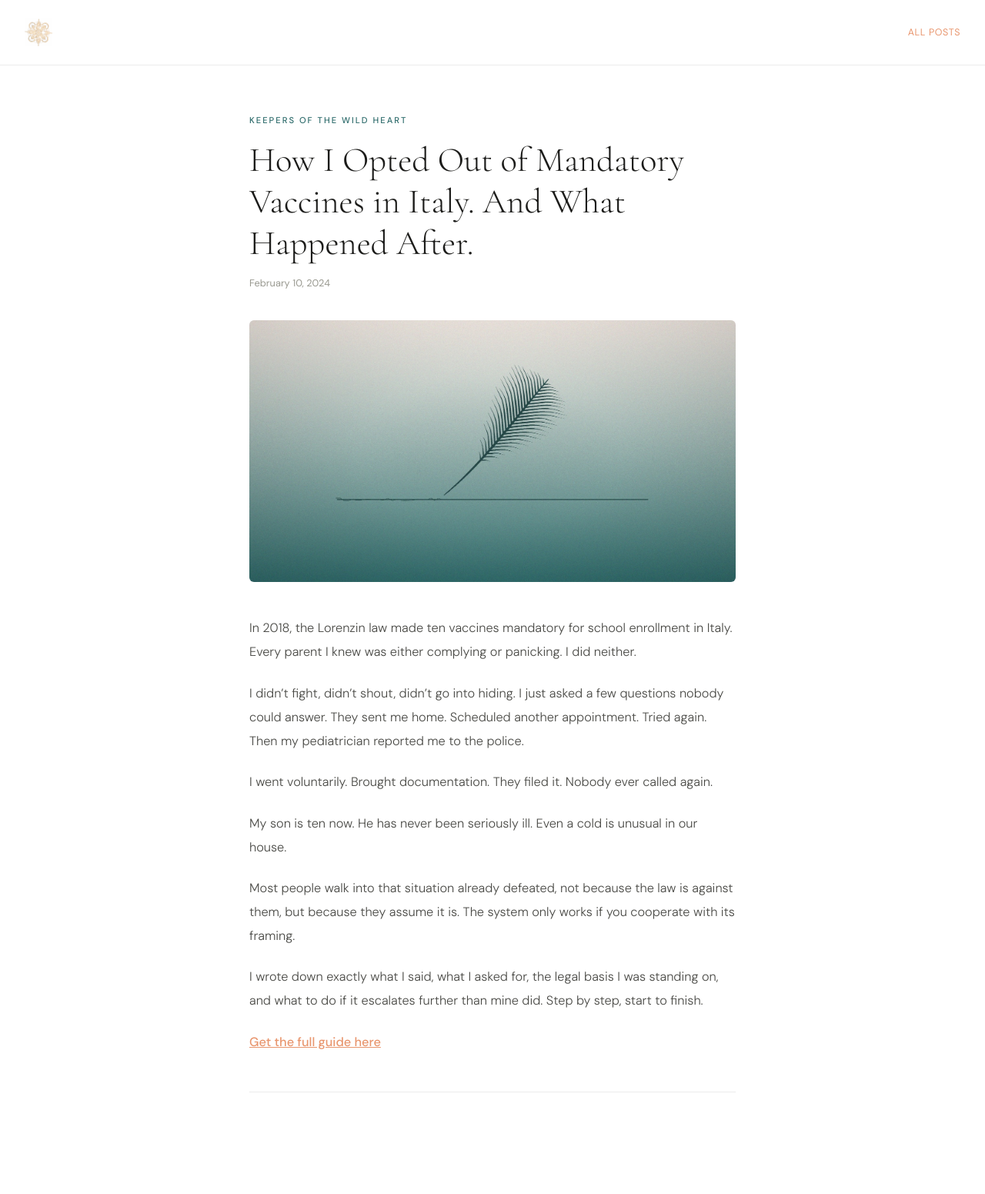
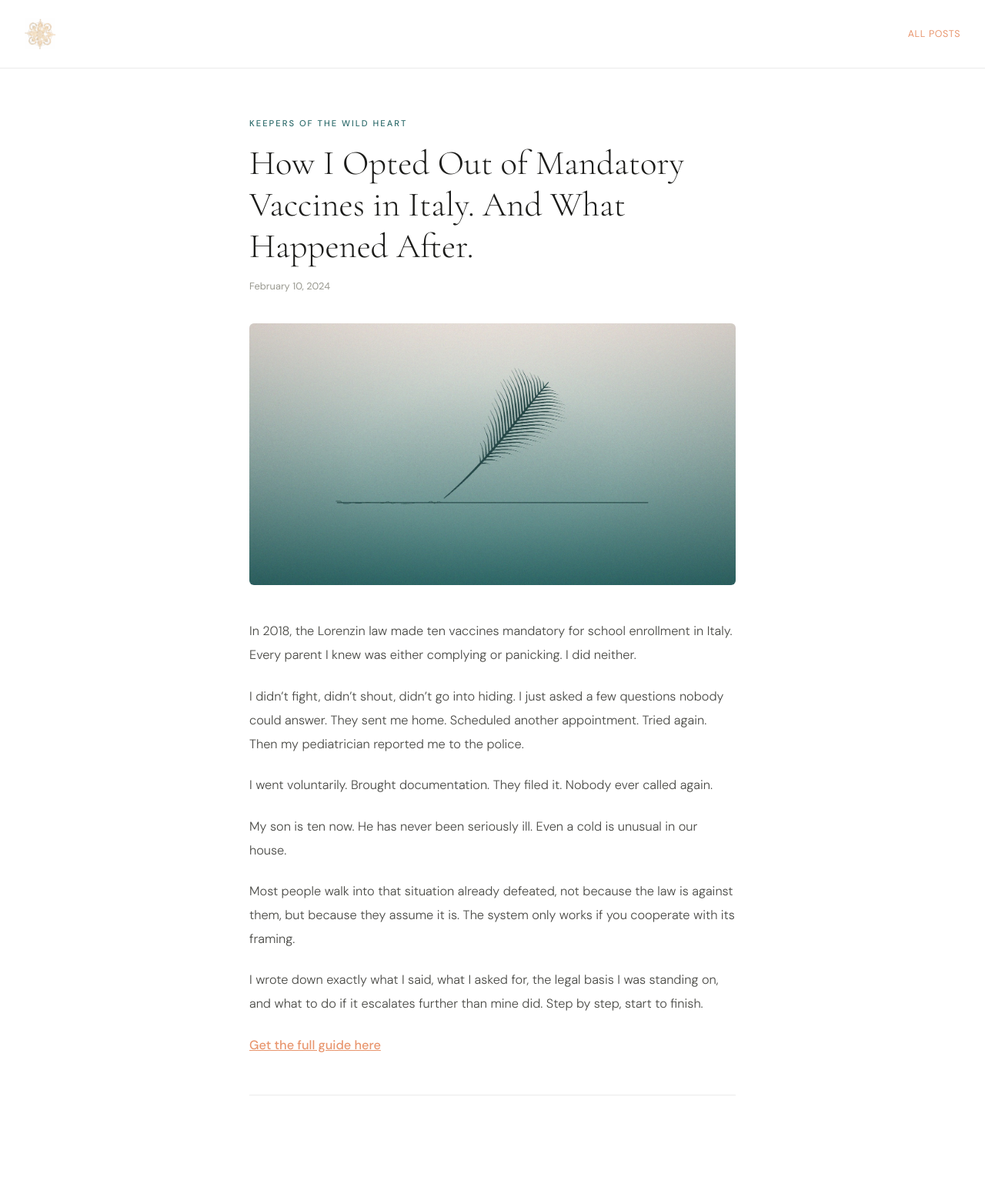
Before and after one commit to Blubell26/giuliapacciotti.com, a Jekyll site: the page built from _posts/2024-02-10-mandatory-vaccines-italy.md, in a window 1280 px wide. Shown: the whole page at 77% size. Built offline with Jekyll 4.4.1, drawn with Linux system fonts in a browser that asks for light colours; comment, search, counter and statistics services are not loaded.

Commit message:
Update post.html

```diff
--- a/_layouts/post.html
+++ b/_layouts/post.html
@@ -17,7 +17,7 @@ body{font-family:'DM Sans',sans-serif;background:#fff;color:var(--dark);}
 .topbar a{font-family:'Cormorant Garamond',serif;font-style:italic;font-size:1.1rem;color:var(--dark);text-decoration:none;}
 .topbar .back{font-family:'DM Sans',sans-serif;font-style:normal;font-size:0.78rem;letter-spacing:0.05em;text-transform:uppercase;color:var(--peach);}
 .site-logo{
-  height:36px;
+  height:40px;
   width:auto;
   display:block;
 }.post-wrap{max-width:680px;margin:0 auto;padding:4rem 1.5rem 6rem;}
```
